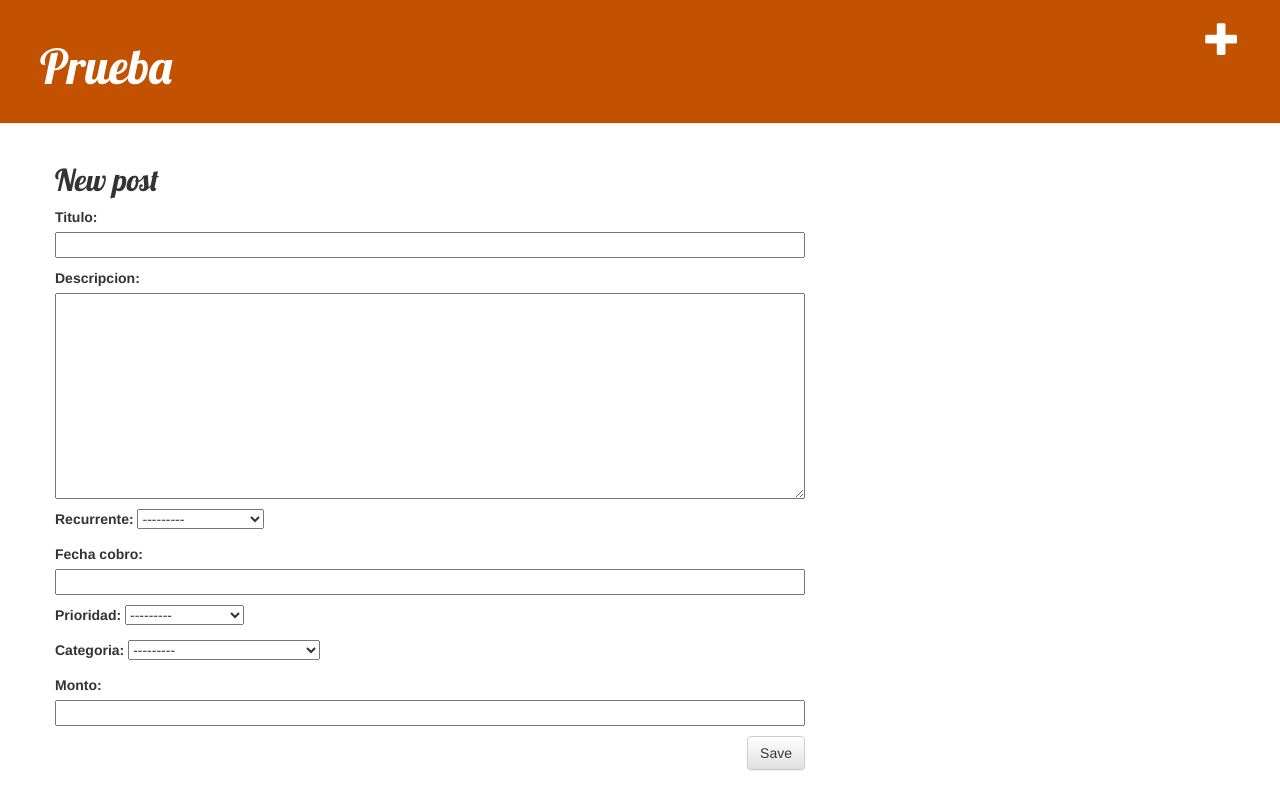
After one commit to DCC-CC4401/2022-2-Grupo-10, a Django app: page /gastos/new in a window 1280 px wide. The commit adds this page. Run offline with Django 3.2, Linux system fonts and the light colour scheme; some libraries are stand-ins or nearby versions.

Commit message:
otro intento fallido :c

```diff
--- a/aplicacion/admin.py
+++ b/aplicacion/admin.py
@@ -1,4 +1,4 @@
 from django.contrib import admin
-from .models import gastos
+from .models import Gastos
 
-admin.site.register(gastos)
+admin.site.register(Gastos)
--- /dev/null
+++ b/aplicacion/forms.py
@@ -0,0 +1,17 @@
+from django import forms
+
+from .models import Gastos
+
+class GastosForm(forms.ModelForm):
+
+    class Meta:
+        model = Gastos
+        fields = [
+            'titulo',
+            'descripcion',
+            'recurrente',
+            'fecha_cobro',
+            'prioridad',
+            'categoria',
+            'monto'
+        ]
--- a/aplicacion/models.py
+++ b/aplicacion/models.py
@@ -3,15 +3,31 @@ from django.db import models
 from django.utils import timezone
 
 
-class gastos(models.Model):
-    id_usuario = models.ForeignKey(settings.AUTH_USER_MODEL, on_delete=models.CASCADE)
+class Gastos(models.Model):
+    #id_usuario = models.ForeignKey(settings.AUTH_USER_MODEL, on_delete=models.CASCADE)
     titulo = models.CharField(max_length=200)
-    descripcion = models.TextField()
-    recurrente = models.CharField(max_length=2)
+    descripcion = models.TextField(blank=True, null=True)
+    RECURRENCIA = (
+        ('Si','Si es recurrente'),
+        ('No','No es recurrente'),
+    )
+    recurrente = models.CharField(max_length=2, choices=RECURRENCIA)
     fecha_cobro = models.DateField()
-    prioridad = models.CharField(max_length=10)
+    PRIORIDAD = (
+        ('Alta', 'Alta priorida'),
+        ('Media', 'Media prioridad'),
+        ('Baja', 'Baja prioridad'),
+    )
+    prioridad = models.CharField(max_length=5, choices=PRIORIDAD)
+    CATEGORIA = (
+        ('Entretención', 'Gasto en entretención'),
+        ('Transporte', 'Gasto en transporte'),
+        ('Alimento', 'Gasto en Alimentos'),
+        ('Cuentas Básicas', 'Gastos en cuentas Básicas'),
+        ('Dividendo', 'Gatos en dividendo')
+    )
+    categoria = models.CharField(max_length=20, choices=CATEGORIA)
     monto = models.IntegerField()
-    categoria = models.CharField(max_length=100)
 
 
     def __str__(self):
--- /dev/null
+++ b/aplicacion/static/css/aplicacion.css
@@ -0,0 +1,46 @@
+.page-header {
+    background-color: #C25100;
+    margin-top: 0;
+    padding: 20px 20px 20px 40px;
+}
+
+.page-header h1, .page-header h1 a, .page-header h1 a:visited, .page-header h1 a:active {
+    color: #ffffff;
+    font-size: 36pt;
+    text-decoration: none;
+}
+
+.content {
+    margin-left: 40px;
+}
+
+h1, h2, h3, h4 {
+    font-family: 'Lobster', cursive;
+}
+
+.date {
+    color: #828282;
+}
+
+.save {
+    float: right;
+}
+
+.post-form textarea, .post-form input {
+    width: 100%;
+}
+
+.top-menu, .top-menu:hover, .top-menu:visited {
+    color: #ffffff;
+    float: right;
+    font-size: 26pt;
+    margin-right: 20px;
+}
+
+.post {
+    margin-bottom: 70px;
+}
+
+.post h2 a, .post h2 a:visited {
+    color: #000000;
+}
--- /dev/null
+++ b/aplicacion/templates/aplicacion/base.html
@@ -0,0 +1,26 @@
+{% load static %}
+
+<html>
+    <head>
+        <link rel="stylesheet" href="//maxcdn.bootstrapcdn.com/bootstrap/3.2.0/css/bootstrap.min.css">
+        <link rel="stylesheet" href="//maxcdn.bootstrapcdn.com/bootstrap/3.2.0/css/bootstrap-theme.min.css">
+        <link href="//fonts.googleapis.com/css?family=Lobster&subset=latin,latin-ext" rel="stylesheet" type="text/css">
+        <link rel="stylesheet" href="{% static 'css/aplicacion.css' %}">
+
+        <title>App Prueba</title>
+    </head>
+    <body>
+        <div class="page-header">
+            <a href="{% url 'gastos_new' %}" class="top-menu"><span class="glyphicon glyphicon-plus"></span></a>
+            <h1><a href="/">Prueba</a></h1>
+        </div>
+        <div class="content container">
+            <div class="row">
+                <div class="col-md-8">
+                {% block content %}
+                {% endblock %}
+                </div>
+            </div>
+        </div>
+    </body>
+</html>
--- /dev/null
+++ b/aplicacion/templates/aplicacion/gastos_edit.html
@@ -0,0 +1,9 @@
+{% extends 'aplicacion/base.html' %}
+
+{% block content %}
+    <h2>New post</h2>
+    <form method="POST" class="post-form">{% csrf_token %}
+        {{ form.as_p }}
+        <button type="submit" class="save btn btn-default">Save</button>
+    </form>
+{% endblock %}
--- a/aplicacion/urls.py
+++ b/aplicacion/urls.py
@@ -3,4 +3,6 @@ from . import views
 
 urlpatterns = [
     path('', views.gastos_list, name='gastos_list'),
+    path('gastos/<int:pk>/', views.gastos_detail, name='gastos_detail'),
+    path('gastos/new', views.gastos_new, name='gastos_new'),
 ]
--- a/aplicacion/views.py
+++ b/aplicacion/views.py
@@ -1,9 +1,35 @@
 from django.shortcuts import render
 from django.utils import timezone
-from .models import gastos
+from .models import Gastos
+from django.shortcuts import render, get_object_or_404
+from .forms import GastosForm
+from django.shortcuts import redirect
 
 # Create your views here.
 def gastos_list(request):
-    gastos_o = gastos.objects.filter(fecha_cobro=timezone.now()).order_by('fecha_cobro')
+    gasto = Gastos.objects.filter(fecha_cobro=timezone.now()).order_by('fecha_cobro')
+    return render(request, 'aplicacion/gastos_list.html', {'gasto': gasto})
 
-    return render(request, 'aplicacion/gastos_list.html', {'gastos_o' :gastos_o})
+def gastos_detail(request, pk):
+    gasto = get_object_or_404(Gastos, pk=pk)
+    return render(request, 'aplicacion/gastos_detail.html', {'gastos': gastos})
+
+def gastos_new(request):
+    if request.method == "POST":
+        form = GastosForm(request.POST)
+        if form.is_valid():
+            gasto = form.save(commit=False)
+            form.author = request.user
+            form.published_date = timezone.now()
+            titulo = request.POST['titulo']
+            descripcion = request.POST['descripcion']
+            recurrente = request.POST['recurrente']
+            fecha_cobro = request.POST['fecha_cobro']
+            prioridad = request.POST['prioridad']
+            categoria = request.POST['categoria']
+            monto = request.POST['monto']
+            return redirect('gastos_detail', pk=gasto.pk)
+    else:
+        form = GastosForm()
+
+    return render(request, 'aplicacion/gastos_edit.html', {'form': form})
--- a/html/gasto_formulario.html
+++ b/html/gasto_formulario.html
@@ -24,6 +24,8 @@
                 <option value="1">Si</option>
                 <option value="2">No</option>
             </select><br>
+            <label for="fecha">Fecha</label><br>
+            <input type="date" id="fecha" name="fecha_cobro" value="aaaa-mm-dd" min="2022-10-05" max="2024-12-31"><br>
             <label for="prioridad">Prioridad:</label><br>
             <select name="prioridad" required>
                 <option value="1">Alta</option>
```
Also changed, not shown: aplicacion/templates/aplicacion/gastos_detail.html (added, +13 -0 lines), aplicacion/templates/aplicacion/gastos_list.html (+12 -14 lines), db.sqlite3.
